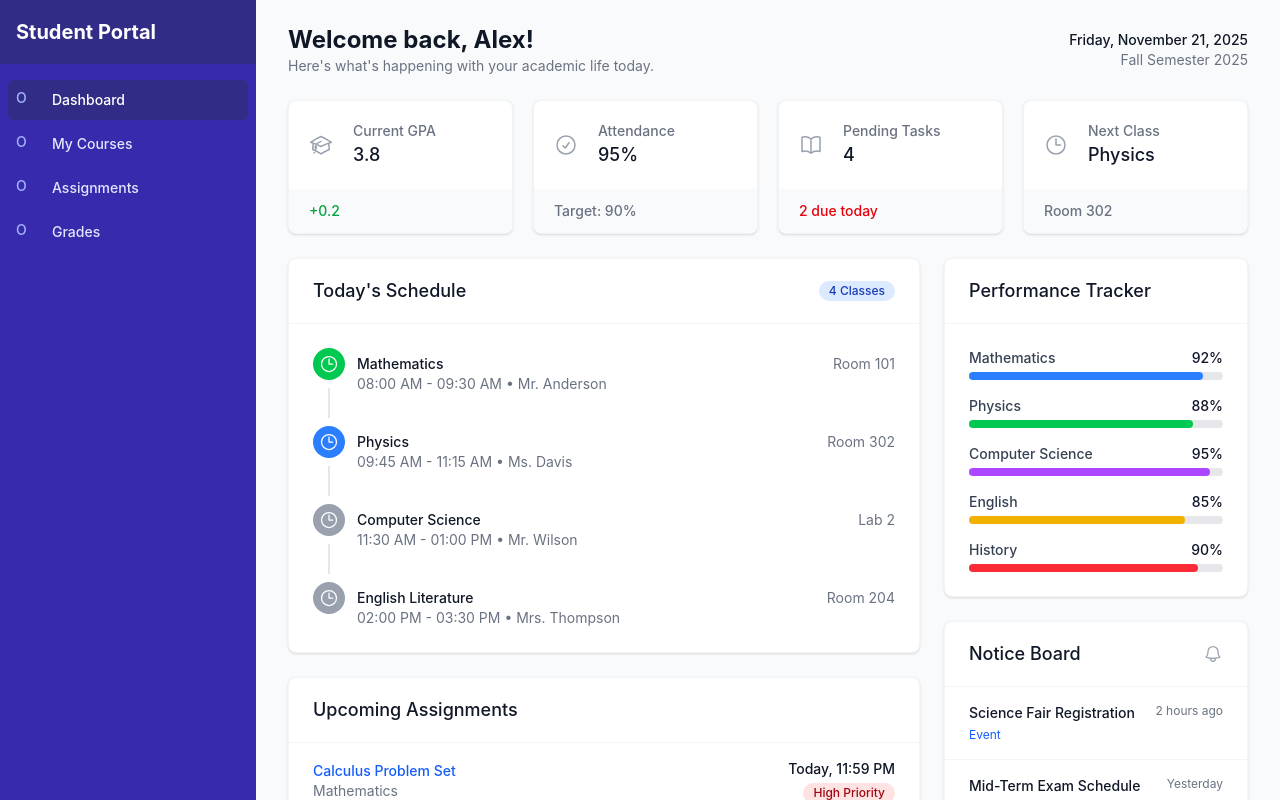
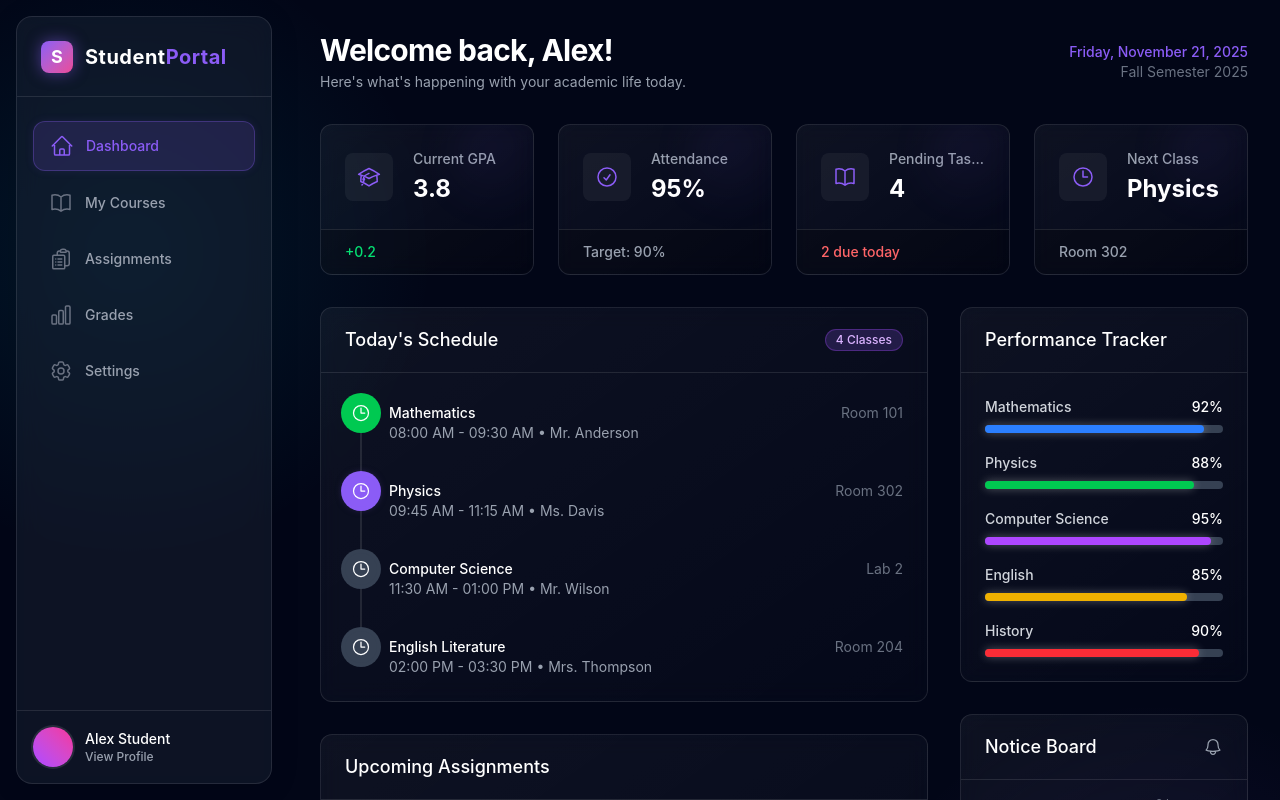
Before and after one commit to benitadouglas73/layefa-smartcampus-360, a Next.js app in the folder frontend/: page /student/dashboard in a window 1280 px wide. Shown: the top 800 px of the page. Built offline with nearby package versions, Linux system fonts and the light colour scheme.

Commit message:
Feat: Apply Antigravity design to Student Dashboard

```diff
--- a/frontend/src/app/student/dashboard/page.tsx
+++ b/frontend/src/app/student/dashboard/page.tsx
@@ -51,43 +51,44 @@ function classNames(...classes: string[]) {
 
 export default function StudentDashboard() {
     return (
-        <div className="space-y-6">
+        <div className="space-y-8">
             {/* Header */}
             <div className="flex items-center justify-between">
                 <div>
-                    <h1 className="text-2xl font-bold text-gray-900">Welcome back, Alex!</h1>
-                    <p className="text-sm text-gray-500">Here's what's happening with your academic life today.</p>
+                    <h1 className="text-3xl font-bold text-white tracking-tight">Welcome back, Alex!</h1>
+                    <p className="mt-1 text-sm text-gray-400">Here's what's happening with your academic life today.</p>
                 </div>
                 <div className="text-right">
-                    <p className="text-sm font-medium text-gray-900">{new Date().toLocaleDateString('en-US', { weekday: 'long', year: 'numeric', month: 'long', day: 'numeric' })}</p>
+                    <p className="text-sm font-medium text-[var(--neon-purple)]">{new Date().toLocaleDateString('en-US', { weekday: 'long', year: 'numeric', month: 'long', day: 'numeric' })}</p>
                     <p className="text-sm text-gray-500">Fall Semester 2025</p>
                 </div>
             </div>
 
             {/* Stats Grid */}
-            <div className="grid grid-cols-1 gap-5 sm:grid-cols-2 lg:grid-cols-4">
+            <div className="grid grid-cols-1 gap-6 sm:grid-cols-2 lg:grid-cols-4">
                 {stats.map((item) => (
-                    <div key={item.name} className="bg-white overflow-hidden shadow rounded-lg border border-gray-100">
-                        <div className="p-5">
+                    <div key={item.name} className="glass-card rounded-xl overflow-hidden relative group">
+                        <div className="absolute top-0 right-0 -mt-4 -mr-4 w-24 h-24 bg-gradient-to-br from-[var(--neon-purple)] to-transparent opacity-10 rounded-full blur-xl group-hover:opacity-20 transition-opacity"></div>
+                        <div className="p-6">
                             <div className="flex items-center">
-                                <div className="flex-shrink-0">
-                                    <item.icon className="h-6 w-6 text-gray-400" aria-hidden="true" />
+                                <div className="flex-shrink-0 p-3 rounded-lg bg-[rgba(255,255,255,0.05)]">
+                                    <item.icon className="h-6 w-6 text-[var(--neon-purple)]" aria-hidden="true" />
                                 </div>
                                 <div className="ml-5 w-0 flex-1">
                                     <dl>
-                                        <dt className="text-sm font-medium text-gray-500 truncate">{item.name}</dt>
+                                        <dt className="text-sm font-medium text-gray-400 truncate">{item.name}</dt>
                                         <dd>
-                                            <div className="text-lg font-medium text-gray-900">{item.value}</div>
+                                            <div className="text-2xl font-bold text-white mt-1">{item.value}</div>
                                         </dd>
                                     </dl>
                                 </div>
                             </div>
                         </div>
-                        <div className="bg-gray-50 px-5 py-3">
+                        <div className="bg-[rgba(0,0,0,0.2)] px-6 py-3 border-t border-[var(--glass-border)]">
                             <div className="text-sm">
                                 <span className={classNames(
-                                    item.changeType === 'increase' ? 'text-green-600' :
-                                        item.changeType === 'decrease' ? 'text-red-600' : 'text-gray-500',
+                                    item.changeType === 'increase' ? 'text-green-400' :
+                                        item.changeType === 'decrease' ? 'text-red-400' : 'text-gray-400',
                                     'font-medium'
                                 )}>
                                     {item.change}
@@ -98,41 +99,41 @@ export default function StudentDashboard() {
                 ))}
             </div>
 
-            <div className="grid grid-cols-1 lg:grid-cols-3 gap-6">
+            <div className="grid grid-cols-1 lg:grid-cols-3 gap-8">
                 {/* Left Column (Schedule & Assignments) */}
-                <div className="lg:col-span-2 space-y-6">
+                <div className="lg:col-span-2 space-y-8">
 
                     {/* Today's Schedule */}
-                    <div className="bg-white shadow rounded-lg border border-gray-100">
-                        <div className="px-4 py-5 sm:px-6 border-b border-gray-100 flex justify-between items-center">
-                            <h3 className="text-lg leading-6 font-medium text-gray-900">Today's Schedule</h3>
-                            <span className="inline-flex items-center px-2.5 py-0.5 rounded-full text-xs font-medium bg-blue-100 text-blue-800">
+                    <div className="glass-card rounded-xl">
+                        <div className="px-6 py-5 border-b border-[var(--glass-border)] flex justify-between items-center">
+                            <h3 className="text-lg leading-6 font-medium text-white">Today's Schedule</h3>
+                            <span className="inline-flex items-center px-2.5 py-0.5 rounded-full text-xs font-medium bg-[rgba(139,92,246,0.2)] text-purple-300 border border-purple-500/30">
                                 4 Classes
                             </span>
                         </div>
-                        <div className="px-4 py-5 sm:p-6">
+                        <div className="px-6 py-6">
                             <div className="flow-root">
                                 <ul className="-mb-8">
                                     {schedule.map((event, eventIdx) => (
                                         <li key={event.id}>
                                             <div className="relative pb-8">
                                                 {eventIdx !== schedule.length - 1 ? (
-                                                    <span className="absolute top-4 left-4 -ml-px h-full w-0.5 bg-gray-200" aria-hidden="true" />
+                                                    <span className="absolute top-4 left-4 -ml-px h-full w-0.5 bg-[var(--glass-border)]" aria-hidden="true" />
                                                 ) : null}
                                                 <div className="relative flex space-x-3">
                                                     <div>
                                                         <span className={classNames(
-                                                            event.status === 'current' ? 'bg-blue-500' :
-                                                                event.status === 'completed' ? 'bg-green-500' : 'bg-gray-400',
-                                                            'h-8 w-8 rounded-full flex items-center justify-center ring-8 ring-white'
+                                                            event.status === 'current' ? 'bg-[var(--neon-purple)] ring-[var(--neon-purple)] shadow-[0_0_10px_rgba(139,92,246,0.5)]' :
+                                                                event.status === 'completed' ? 'bg-green-500 ring-green-500' : 'bg-gray-700 ring-gray-700',
+                                                            'h-8 w-8 rounded-full flex items-center justify-center ring-4 ring-[var(--bg-space)]'
                                                         )}>
                                                             <ClockIcon className="h-5 w-5 text-white" aria-hidden="true" />
                                                         </span>
                                                     </div>
                                                     <div className="min-w-0 flex-1 pt-1.5 flex justify-between space-x-4">
                                                         <div>
-                                                            <p className="text-sm font-medium text-gray-900">{event.subject}</p>
-                                                            <p className="text-sm text-gray-500">{event.time} • {event.teacher}</p>
+                                                            <p className="text-sm font-medium text-white">{event.subject}</p>
+                                                            <p className="text-sm text-gray-400">{event.time} • {event.teacher}</p>
                                                         </div>
                                                         <div className="text-right text-sm whitespace-nowrap text-gray-500">
                                                             <p>{event.room}</p>
@@ -148,23 +149,23 @@ export default function StudentDashboard() {
                     </div>
 
                     {/* Upcoming Assignments */}
-                    <div className="bg-white shadow rounded-lg border border-gray-100">
-                        <div className="px-4 py-5 sm:px-6 border-b border-gray-100">
-                            <h3 className="text-lg leading-6 font-medium text-gray-900">Upcoming Assignments</h3>
+                    <div className="glass-card rounded-xl">
+                        <div className="px-6 py-5 border-b border-[var(--glass-border)]">
+                            <h3 className="text-lg leading-6 font-medium text-white">Upcoming Assignments</h3>
                         </div>
-                        <ul className="divide-y divide-gray-100">
+                        <ul className="divide-y divide-[var(--glass-border)]">
                             {assignments.map((assignment) => (
-                                <li key={assignment.id} className="px-4 py-4 sm:px-6 hover:bg-gray-50 transition-colors">
+                                <li key={assignment.id} className="px-6 py-4 hover:bg-[rgba(255,255,255,0.02)] transition-colors">
                                     <div className="flex items-center justify-between">
                                         <div className="flex flex-col">
-                                            <p className="text-sm font-medium text-blue-600 truncate">{assignment.title}</p>
+                                            <p className="text-sm font-medium text-[var(--neon-pink)] truncate">{assignment.title}</p>
                                             <p className="text-sm text-gray-500">{assignment.subject}</p>
                                         </div>
                                         <div className="flex flex-col items-end">
-                                            <p className="text-sm text-gray-900 font-medium">{assignment.due}</p>
+                                            <p className="text-sm text-white font-medium">{assignment.due}</p>
                                             <span className={classNames(
-                                                assignment.priority === 'high' ? 'bg-red-100 text-red-800' :
-                                                    assignment.priority === 'medium' ? 'bg-yellow-100 text-yellow-800' : 'bg-green-100 text-green-800',
+                                                assignment.priority === 'high' ? 'bg-red-900/30 text-red-400 border border-red-500/30' :
+                                                    assignment.priority === 'medium' ? 'bg-yellow-900/30 text-yellow-400 border border-yellow-500/30' : 'bg-green-900/30 text-green-400 border border-green-500/30',
                                                 'inline-flex items-center px-2.5 py-0.5 rounded-full text-xs font-medium mt-1'
                                             )}>
                                                 {assignment.priority.charAt(0).toUpperCase() + assignment.priority.slice(1)} Priority
@@ -174,31 +175,33 @@ export default function StudentDashboard() {
                                 </li>
                             ))}
                         </ul>
-                        <div className="bg-gray-50 px-4 py-4 sm:px-6 rounded-b-lg">
+                        <div className="bg-[rgba(0,0,0,0.2)] px-6 py-4 rounded-b-xl border-t border-[var(--glass-border)]">
                             <div className="text-sm">
-                                <a href="#" className="font-medium text-blue-600 hover:text-blue-500">View all assignments <span aria-hidden="true">&rarr;</span></a>
+                                <a href="#" className="font-medium text-[var(--neon-purple)] hover:text-purple-300 flex items-center transition-colors">
+                                    View all assignments <span aria-hidden="true" className="ml-1">&rarr;</span>
+                                </a>
                             </div>
                         </div>
                     </div>
                 </div>
 
                 {/* Right Column (Performance & Announcements) */}
-                <div className="space-y-6">
+                <div className="space-y-8">
 
                     {/* Performance Tracker */}
-                    <div className="bg-white shadow rounded-lg border border-gray-100">
-                        <div className="px-4 py-5 sm:px-6 border-b border-gray-100">
-                            <h3 className="text-lg leading-6 font-medium text-gray-900">Performance Tracker</h3>
+                    <div className="glass-card rounded-xl">
+                        <div className="px-6 py-5 border-b border-[var(--glass-border)]">
+                            <h3 className="text-lg leading-6 font-medium text-white">Performance Tracker</h3>
                         </div>
-                        <div className="px-4 py-5 sm:p-6 space-y-4">
+                        <div className="px-6 py-6 space-y-5">
                             {performance.map((subject) => (
                                 <div key={subject.subject}>
-                                    <div className="flex justify-between mb-1">
-                                        <span className="text-sm font-medium text-gray-700">{subject.subject}</span>
-                                        <span className="text-sm font-medium text-gray-900">{subject.grade}%</span>
+                                    <div className="flex justify-between mb-2">
+                                        <span className="text-sm font-medium text-gray-300">{subject.subject}</span>
+                                        <span className="text-sm font-medium text-white">{subject.grade}%</span>
                                     </div>
-                                    <div className="w-full bg-gray-200 rounded-full h-2">
-                                        <div className={`${subject.color} h-2 rounded-full`} style={{ width: `${subject.grade}%` }}></div>
+                                    <div className="w-full bg-gray-700 rounded-full h-2">
+                                        <div className={`${subject.color} h-2 rounded-full shadow-[0_0_10px_rgba(255,255,255,0.3)]`} style={{ width: `${subject.grade}%` }}></div>
                                     </div>
                                 </div>
                             ))}
@@ -206,29 +209,30 @@ export default function StudentDashboard() {
                     </div>
 
                     {/* Announcements */}
-                    <div className="bg-white shadow rounded-lg border border-gray-100">
-                        <div className="px-4 py-5 sm:px-6 border-b border-gray-100 flex justify-between items-center">
-                            <h3 className="text-lg leading-6 font-medium text-gray-900">Notice Board</h3>
+                    <div className="glass-card rounded-xl">
+                        <div className="px-6 py-5 border-b border-[var(--glass-border)] flex justify-between items-center">
+                            <h3 className="text-lg leading-6 font-medium text-white">Notice Board</h3>
                             <BellIcon className="h-5 w-5 text-gray-400" />
                         </div>
-                        <ul className="divide-y divide-gray-100">
+                        <ul className="divide-y divide-[var(--glass-border)]">
                             {announcements.map((item) => (
-                                <li key={item.id} className="px-4 py-4 sm:px-6 hover:bg-gray-50">
+                                <li key={item.id} className="px-6 py-4 hover:bg-[rgba(255,255,255,0.02)] transition-colors">
                                     <div className="flex justify-between">
-                                        <p className="text-sm font-medium text-gray-900">{item.title}</p>
+                                        <p className="text-sm font-medium text-white">{item.title}</p>
                                         <p className="text-xs text-gray-500">{item.date}</p>
                                     </div>
-                                    <p className="mt-1 text-xs text-blue-600">{item.type}</p>
+                                    <p className="mt-1 text-xs text-[var(--neon-cyan)]">{item.type}</p>
                                 </li>
                             ))}
                         </ul>
                     </div>
 
                     {/* Quick Actions */}
-                    <div className="bg-gradient-to-r from-blue-600 to-blue-700 shadow rounded-lg text-white p-6">
-                        <h3 className="text-lg font-bold mb-2">Need Help?</h3>
-                        <p className="text-blue-100 text-sm mb-4">Contact your academic advisor or support team.</p>
-                        <button className="w-full bg-white text-blue-600 font-medium py-2 px-4 rounded shadow hover:bg-blue-50 transition-colors">
+                    <div className="bg-gradient-to-br from-[var(--neon-purple)] to-[var(--neon-pink)] shadow-lg rounded-xl text-white p-6 relative overflow-hidden">
+                        <div className="absolute top-0 right-0 -mt-4 -mr-4 w-32 h-32 bg-white opacity-10 rounded-full blur-2xl"></div>
+                        <h3 className="text-lg font-bold mb-2 relative z-10">Need Help?</h3>
+                        <p className="text-purple-100 text-sm mb-6 relative z-10">Contact your academic advisor or support team.</p>
+                        <button className="w-full bg-white text-purple-600 font-bold py-3 px-4 rounded-lg shadow-md hover:bg-gray-50 transition-colors relative z-10">
                             Contact Support
                         </button>
                     </div>
--- a/frontend/src/app/student/layout.tsx
+++ b/frontend/src/app/student/layout.tsx
@@ -6,11 +6,11 @@ export default function StudentLayout({
     children: React.ReactNode;
 }) {
     return (
-        <div className="min-h-screen bg-gray-50">
+        <div className="min-h-screen relative overflow-hidden">
             <StudentSidebar />
-            <div className="md:pl-64 flex flex-col flex-1">
+            <div className="md:pl-72 flex flex-col flex-1 transition-all duration-300">
                 <main className="flex-1">
-                    <div className="py-6">
+                    <div className="py-8">
                         <div className="max-w-7xl mx-auto px-4 sm:px-6 md:px-8">
                             {children}
                         </div>
--- a/frontend/src/components/StudentSidebar.tsx
+++ b/frontend/src/components/StudentSidebar.tsx
@@ -2,12 +2,20 @@
 
 import Link from 'next/link';
 import { usePathname } from 'next/navigation';
+import {
+    HomeIcon,
+    BookOpenIcon,
+    ClipboardDocumentListIcon as ClipboardListIcon,
+    ChartBarIcon,
+    Cog6ToothIcon as CogIcon
+} from '@heroicons/react/24/outline';
 
 const navigation = [
-    { name: 'Dashboard', href: '/student/dashboard', icon: 'HomeIcon' },
-    { name: 'My Courses', href: '/student/courses', icon: 'BookOpenIcon' },
-    { name: 'Assignments', href: '/student/assignments', icon: 'ClipboardListIcon' },
-    { name: 'Grades', href: '/student/grades', icon: 'ChartBarIcon' },
+    { name: 'Dashboard', href: '/student/dashboard', icon: HomeIcon },
+    { name: 'My Courses', href: '/student/courses', icon: BookOpenIcon },
+    { name: 'Assignments', href: '/student/assignments', icon: ClipboardListIcon },
+    { name: 'Grades', href: '/student/grades', icon: ChartBarIcon },
+    { name: 'Settings', href: '/student/settings', icon: CogIcon },
 ];
 
 function classNames(...classes: string[]) {
@@ -18,13 +26,25 @@ export default function StudentSidebar() {
     const pathname = usePathname();
 
     return (
-        <div className="hidden md:flex md:w-64 md:flex-col md:fixed md:inset-y-0">
-            <div className="flex-1 flex flex-col min-h-0 bg-indigo-800">
-                <div className="flex items-center h-16 flex-shrink-0 px-4 bg-indigo-900">
-                    <h1 className="text-white text-xl font-bold">Student Portal</h1>
+        <div className="hidden md:flex md:w-72 md:flex-col md:fixed md:inset-y-0 z-50 p-4">
+            {/* Glass Panel Container */}
+            <div className="flex-1 flex flex-col min-h-0 glass-panel rounded-2xl overflow-hidden">
+
+                {/* Logo Area */}
+                <div className="flex items-center h-20 flex-shrink-0 px-6 border-b border-[var(--glass-border)]">
+                    <div className="flex items-center gap-3">
+                        <div className="h-8 w-8 rounded-lg bg-gradient-to-br from-[var(--neon-purple)] to-[var(--neon-pink)] flex items-center justify-center shadow-[0_0_15px_rgba(139,92,246,0.5)]">
+                            <span className="text-white font-bold text-lg">S</span>
+                        </div>
+                        <h1 className="text-white text-xl font-bold tracking-wide">
+                            Student<span className="text-[var(--neon-purple)]">Portal</span>
+                        </h1>
+                    </div>
                 </div>
-                <div className="flex-1 flex flex-col overflow-y-auto">
-                    <nav className="flex-1 px-2 py-4 space-y-1">
+
+                {/* Navigation */}
+                <div className="flex-1 flex flex-col overflow-y-auto py-6 px-4">
+                    <nav className="space-y-2">
                         {navigation.map((item) => {
                             const isActive = pathname === item.href;
                             return (
@@ -32,19 +52,38 @@ export default function StudentSidebar() {
                                     key={item.name}
                                     href={item.href}
                                     className={classNames(
-                                        isActive ? 'bg-indigo-900 text-white' : 'text-indigo-100 hover:bg-indigo-700 hover:text-white',
-                                        'group flex items-center px-2 py-2 text-sm font-medium rounded-md'
+                                        isActive
+                                            ? 'bg-[rgba(139,92,246,0.15)] text-[var(--neon-purple)] border border-[rgba(139,92,246,0.3)] shadow-[0_0_10px_rgba(139,92,246,0.1)]'
+                                            : 'text-gray-400 hover:bg-[rgba(255,255,255,0.05)] hover:text-white',
+                                        'group flex items-center px-4 py-3 text-sm font-medium rounded-xl transition-all duration-200 ease-in-out'
                                     )}
                                 >
-                                    <span className="mr-3 flex-shrink-0 h-6 w-6 text-indigo-300">
-                                        O
-                                    </span>
+                                    <item.icon
+                                        className={classNames(
+                                            isActive ? 'text-[var(--neon-purple)]' : 'text-gray-500 group-hover:text-white',
+                                            'mr-3 flex-shrink-0 h-6 w-6 transition-colors duration-200'
+                                        )}
+                                        aria-hidden="true"
+                                    />
                                     {item.name}
                                 </Link>
                             );
                         })}
                     </nav>
                 </div>
+
+                {/* User Profile / Footer */}
+                <div className="flex-shrink-0 flex border-t border-[var(--glass-border)] p-4">
+                    <div className="flex-shrink-0 w-full group block">
+                        <div className="flex items-center">
+                            <div className="inline-block h-10 w-10 rounded-full bg-gradient-to-tr from-purple-500 to-pink-500 ring-2 ring-[var(--glass-border)]"></div>
+                            <div className="ml-3">
+                                <p className="text-sm font-medium text-white">Alex Student</p>
+                                <p className="text-xs font-medium text-gray-400 group-hover:text-gray-300">View Profile</p>
+                            </div>
+                        </div>
+                    </div>
+                </div>
             </div>
         </div>
     );
```
